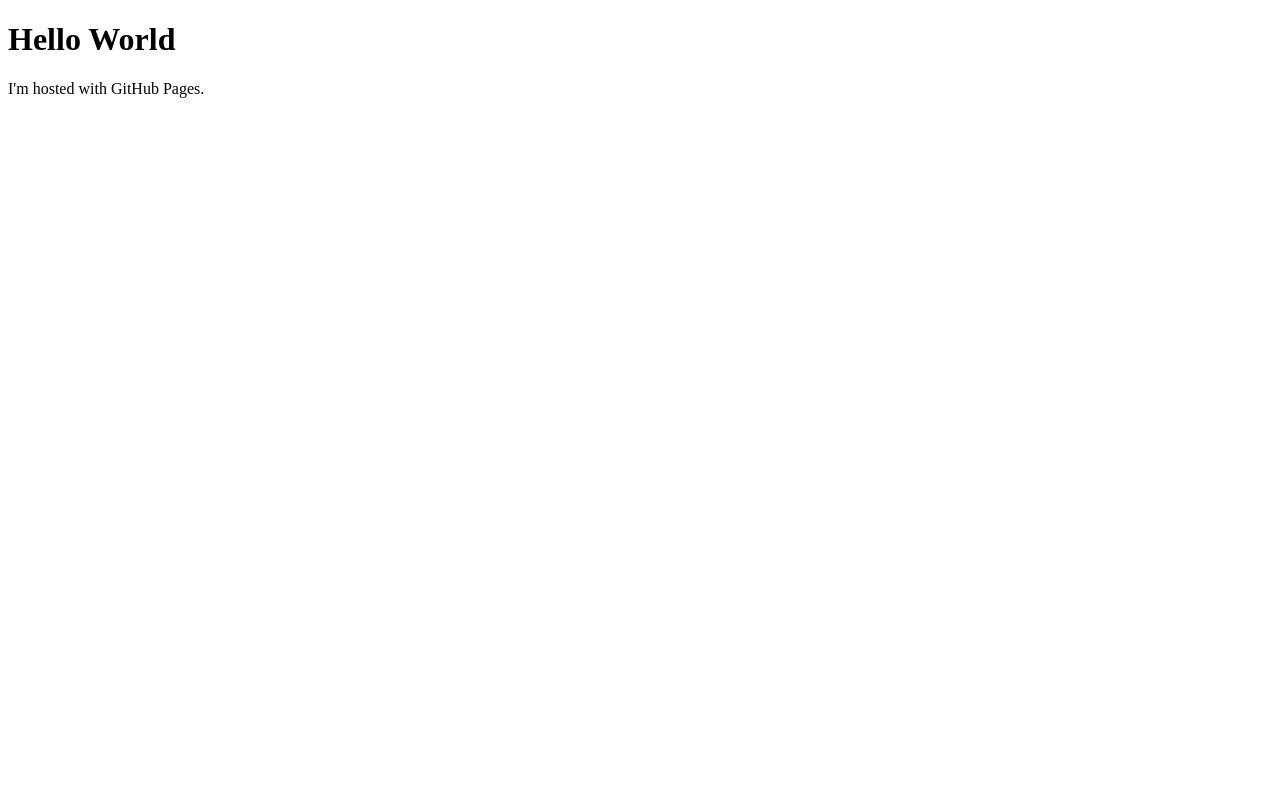
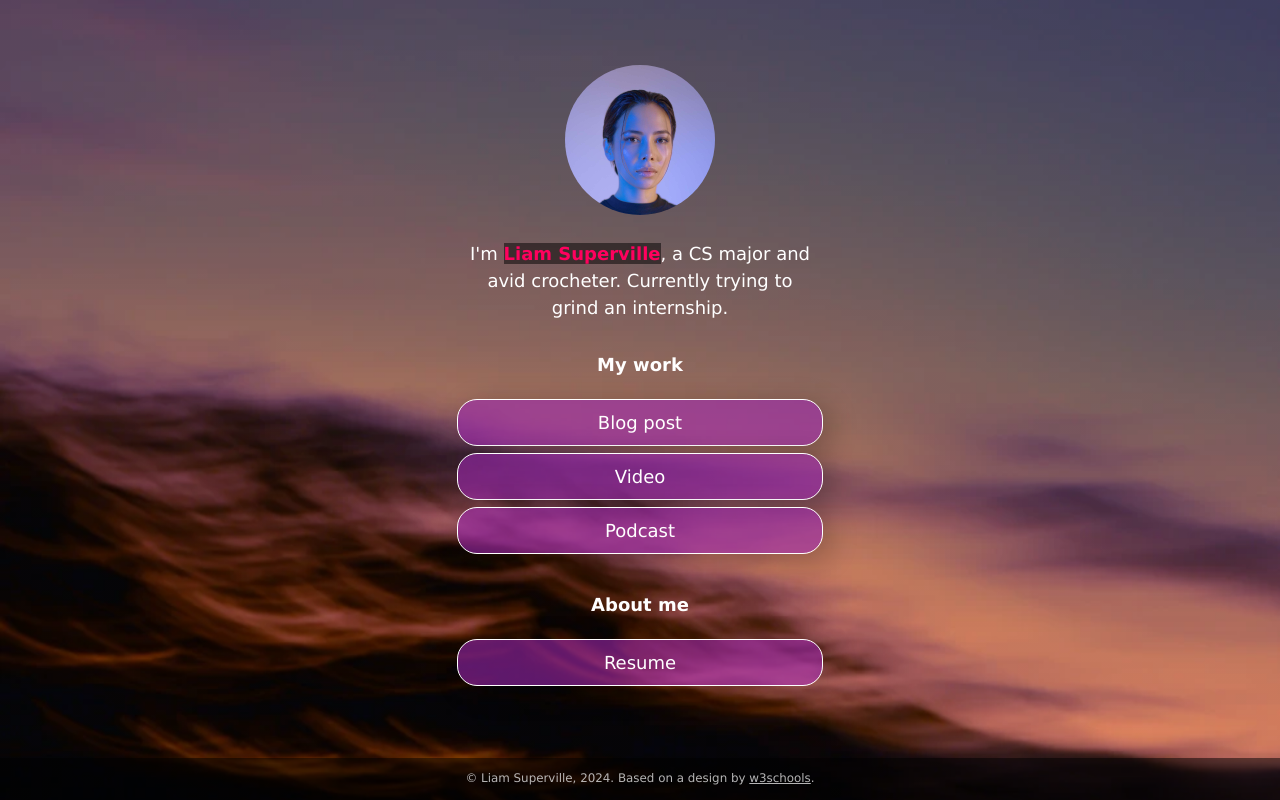
Before and after one commit to liamsuperville/liamsuperville.github.io, a plain HTML site: page index.html in a window 1280 px wide. Drawn offline with Linux system fonts and the light colour scheme.

Commit message:
Updated Website
NEW STUFFF

```diff
--- /dev/null
+++ b/css/style.css
@@ -0,0 +1,231 @@
+:root {
+    --primaryText: #fff;
+    --secondaryText: #ff015e;
+    --primary: rgba(156, 39, 176, .60);
+    --secondary: rgba(255, 1, 94, .60);
+    --buttonHover: rgba(156, 39, 176, .40);
+    --smallButtonHover: rgba(0, 0, 0, .25);
+}
+
+html {
+    box-sizing: border-box;
+    /* keeps button boxes within phone screen width */
+    -ms-text-size-adjust: 100%;
+    -webkit-text-size-adjust: 100%;
+    height: 100%;
+}
+
+*,
+*:before,
+*:after {
+    box-sizing: inherit;
+}
+
+body {
+    margin: 0;
+    min-height: 100%;
+    /* The image used for the site background. Try changing skyscape.jpg to stars.jpg. Put a replacement photo in the images folder and, in line 21 below, replace skyscape.jpg with yourbackgroundfilename.jpg */
+    /* The linear gradient darkens the image, like putting a sunglasses lens on top of it. If you want to darken the image even more, change 0.1 (both times) to 0.3 or higher */
+    background: linear-gradient(rgba(0, 0, 0, 0.1), rgba(0, 0, 0, 0.1)), url(../images/skyscape.jpg);
+    /* Prevents the browser from repeating or "tiling" the background image */
+    background-repeat: no-repeat;
+    background-position: center;
+    /* Freezes the image so that even the content scrolls down, the background stays put */
+    background-attachment: fixed;
+    /* Resizes the background image to cover the entire container */
+    background-size: cover;
+    font-family: Futura, Verdana, sans-serif;
+    line-height: 1.5;
+    font-size: 18px;
+    display: flex;
+    flex-direction: column;
+    justify-content: space-around;
+    align-items: center;
+}
+
+h1 {
+    font-size: 1em;
+}
+
+h2 {
+    font-size: 1em;
+    margin-bottom: 0;
+}
+
+img {
+    margin: .5em 1em;
+    /* border: 1px solid #ccc; */
+    border-radius: 50%;
+    height: 150px;
+    max-width: 100%;
+    object-fit: cover;
+    /* Resizes the image to cover the entire container */
+}
+
+.container {
+    text-align: center;
+    width: 100%;
+    padding: 0;
+    margin-right: auto;
+    margin-left: auto;
+    flex: 1;
+    display: flex;
+    flex-direction: column;
+    justify-content: center;
+}
+
+.image-container {
+    text-align: center;
+    width: 100%;
+}
+
+.main-text-color {
+    color: var(--primaryText);
+}
+
+.name {
+    color: var(--secondaryText);
+}
+
+.name strong {
+    background-color: rgba(0, 0, 0, 0.50);
+}
+
+.section-header {
+    padding-top: .5em;
+}
+
+.button,
+.intro,
+.links-container,
+.slidedown,
+.external-link {
+    width: 100%;
+    min-width: 50%;
+    padding: .5em 1em;
+    text-decoration: none;
+    color: inherit;
+    text-align: center;
+}
+
+.button, .external-link {
+    border: 1px solid var(--primaryText);
+    border-radius: 20px;
+    box-shadow: 7px 6px 28px 1px rgba(0, 0, 0, 0.24);
+    overflow: hidden;
+    white-space: nowrap;
+    display: inline-block;
+    background-color: var(--primary);
+    cursor: pointer;
+    transition: 0.2s all;
+}
+
+.button:not(.highlight) {
+    background-color: var(--primary);
+}
+
+@media (hover: hover) {
+    .button:hover { background-color: var(--buttonHover); }
+}
+
+.button.highlight {
+    background-color: var(--secondary);
+}
+
+.button:active, .external-link:active {
+    transform: scale(0.98);
+    /* Scaling button to 0.98 to its original size */
+    box-shadow: 3px 2px 22px 1px rgba(0, 0, 0, 0.24);
+    /* Lowering the shadow */
+}
+
+.intro {
+    margin: 0 auto;
+}
+
+.section {
+    margin-top: 1em;
+}
+
+.slidedown {
+    margin: 0 auto;
+    padding: 0;
+    -webkit-transition: height .4s ease;
+    -o-transition: height .4s ease;
+    transition: height .4s ease;
+    overflow: hidden;
+    height: 0;
+}
+
+.external-link {
+    border: 1px solid var(--primaryText);
+    border-radius: 20px;
+    background-color: transparent;
+    display: flex;
+    align-items: center;
+    justify-content: center;
+    padding: 0;
+    margin: .5em auto 1.5em auto;
+    text-decoration: none;
+    color: inherit;
+    height: 2em;
+    width: 6em;
+}
+
+.external-link:hover {
+    background-color: var(--smallButtonHover)
+}
+
+.description {
+    display: flex;
+    text-align: left;
+    flex-direction: column;
+    padding: 0 .6em;
+}
+
+.description > p {
+    margin: .5em 0;
+}
+
+.footer {
+  font-size: .66em;
+  background-color: rgba(0, 0, 0, .5);
+  color: rgba(225, 225, 225, .8);
+  text-decoration: none;
+  width: 100%;
+  min-height: 3em;
+  display: flex;
+  align-items: center;
+  justify-content: center;
+  position: relative;
+}
+
+.footer a {
+    color: inherit;
+}
+
+/* Media queries allow you to change style properties according to the screen width. In this case, if the screen is AT LEAST 540 pixels wide (bigger than a standard phone), the .container resizes to 540 pixels and the buttons and intro resize to 85% of the container width */
+@media (min-width: 540px) {
+    .container {
+        max-width: 540px;
+    }
+
+    .button,
+    .intro,
+    .slidedown {
+        width: 85%;
+    }
+}
+
+/* If the screen is AT LEAST 768 pixels wide (standard tablet or larger), the .container resizes to 750 pixels and the buttons and intro resize to 40% of the container width */
+@media (min-width: 768px) {
+    .container {
+        max-width: 768px;
+    }
+
+    .button,
+    .intro,
+    .slidedown {
+        width: 40%;
+    }
+}
--- a/index.html
+++ b/index.html
@@ -1,7 +1,74 @@
 <!DOCTYPE html>
-<html>
-<body>
-<h1>Hello World</h1>
-<p>I'm hosted with GitHub Pages.</p>
+<!-- This page is adapted from w3schools "How to make a link tree website https://www.w3schools.com/howto/howto_website_create_linktree.asp" -->
+<html lang="en">
+
+<head>
+  <meta charset="utf-8" />
+  <meta name="viewport" content="width=device-width, initial-scale=1" />
+  <!-- Add your name below -->
+  <title>Liam Superville</title>
+  <link rel="stylesheet" href="css/style.css">
+</head>
+
+<body class="main-text-color">
+  <!-- Content container. Everything except footer goes here -->
+  <div class="container">
+    <!-- Image and name container. Put your replacement photo—which you should crop to be square—in the images folder, then change the source attribute to images/yourportraitfilename.jpg. This path says, "Look in the images folder for yourportraitfilename.jpg." Be sure to change the alt text, too. -->
+    <div class="image-container">
+      <img src="images/portrait.jpg" alt="Photo by Art Hauntington">
+    </div>
+    <div class="intro">
+      I'm <span class="name"><strong>Liam Superville</strong></span>, a CS major and avid crocheter. Currently trying to grind an internship.
+    </div>
+    <div class="section-header">
+      <h1>My work</h1>
+    </div>
+    <!-- Replace the # inside of the href="#" with your links. -->
+    <div class="links-container">
+      <div class="button toggle">Blog post</div>
+      <div class="slidedown">
+        <div class="description">
+          <h2>Blog post title</h2>
+          <p>Here, add a short but appealing description of your blog post.</p>
+          <a href="#" class="external-link" target="_blank">Read</a>
+        </div>
+      </div>
+
+      <div class="button toggle">Video</div>
+      <div class="slidedown">
+        <div class="description">
+          <h2>Video title</h2>
+          <p>Add a short but appealing description of your video.</p>
+          <a href="#" class="external-link" target="_blank">Watch</a>
+        </div>
+      </div>
+
+      <div class="button toggle">Podcast</div>
+      <div class="slidedown">
+        <div class="description">
+          <h2>Podcast title</h2>
+          <p>Add a short but appealing description of your podcast</p>
+          <a href="#" class="external-link" target="_blank">Listen</a>
+        </div>
+      </div>
+    </div>
+
+    <!-- Replace # with PDF from Google Docs, or replace the entire section with whatever you want. Or delete it! Or add another section below it!-->
+    <div class="section-header">
+      <h1>About me</h1>
+    </div>
+
+    <div class="links-container">
+      <a href="https://drive.google.com" class="button" target="_blank">Resume</a>
+    </div>
+
+  </div>
+  <div class="footer">
+    <p>© Liam Superville, 2024. Based on a design by <a
+        href="https://www.w3schools.com/howto/howto_website_create_linktree.asp" target="_blank">w3schools</a>.
+    </p>
+  </div>
+  <script type="text/javascript" src="js/slider.js"></script>
 </body>
+
 </html>
--- /dev/null
+++ b/js/slider.js
@@ -0,0 +1,19 @@
+document.addEventListener("DOMContentLoaded", () => {
+  const a = document.querySelectorAll(".toggle");
+  a.forEach((e) => {
+    e.addEventListener("click", function () {
+      let slider = this.nextElementSibling;
+      if (slider.style.height) {
+        slider.style.height = null;
+        e.classList.remove("highlight");
+      } else {
+        document.querySelectorAll(".toggle.highlight").forEach((f) => {
+          f.classList.remove("highlight");
+          f.nextElementSibling.style.height = null;
+        });
+        e.classList.add("highlight");
+        slider.style.height = slider.scrollHeight + "px";
+      }
+    })
+  })
+})
```
Also changed, not shown: images/portrait.jpg (added), images/skyscape.jpg (added), images/stars.jpg (added).
